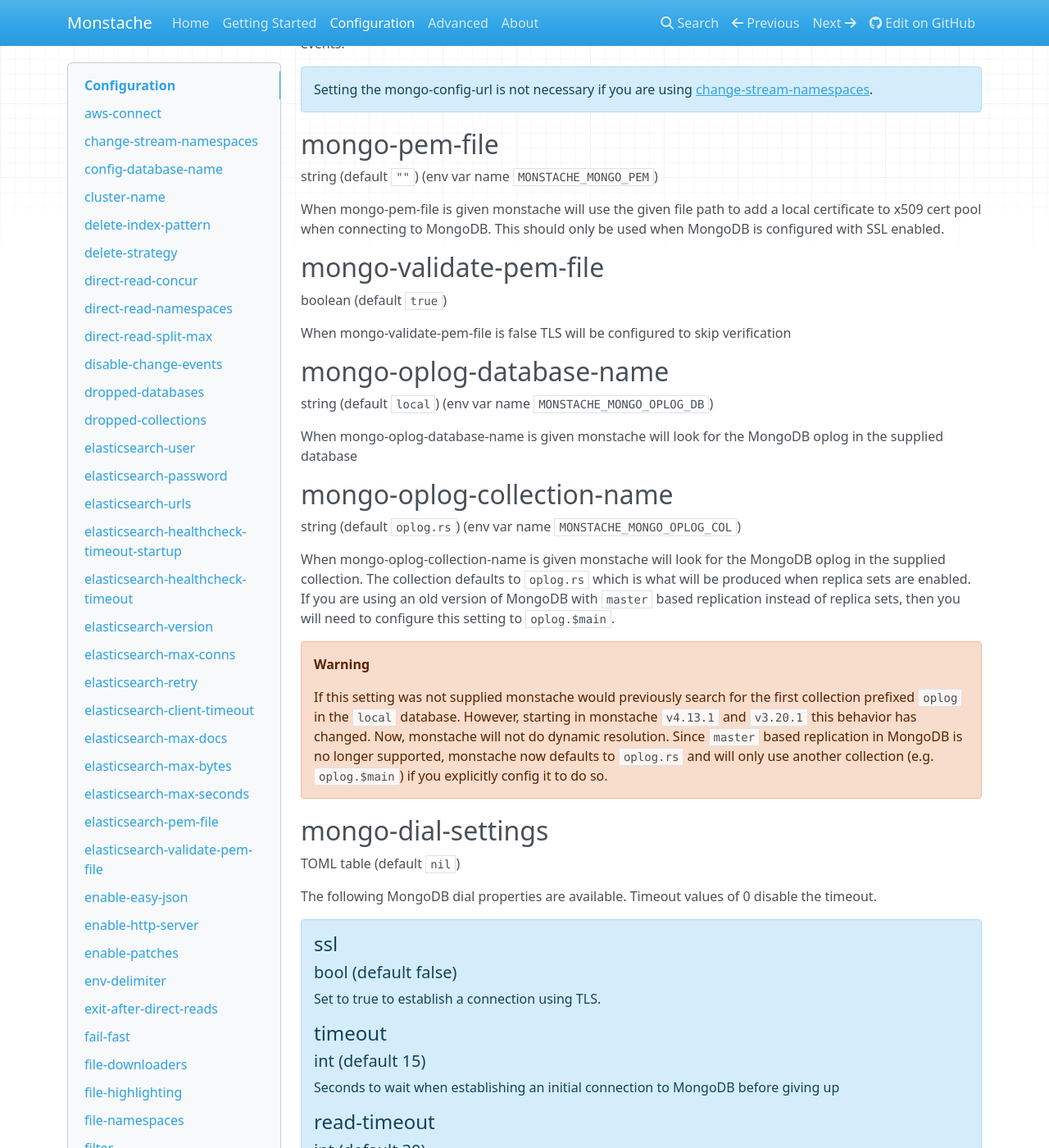
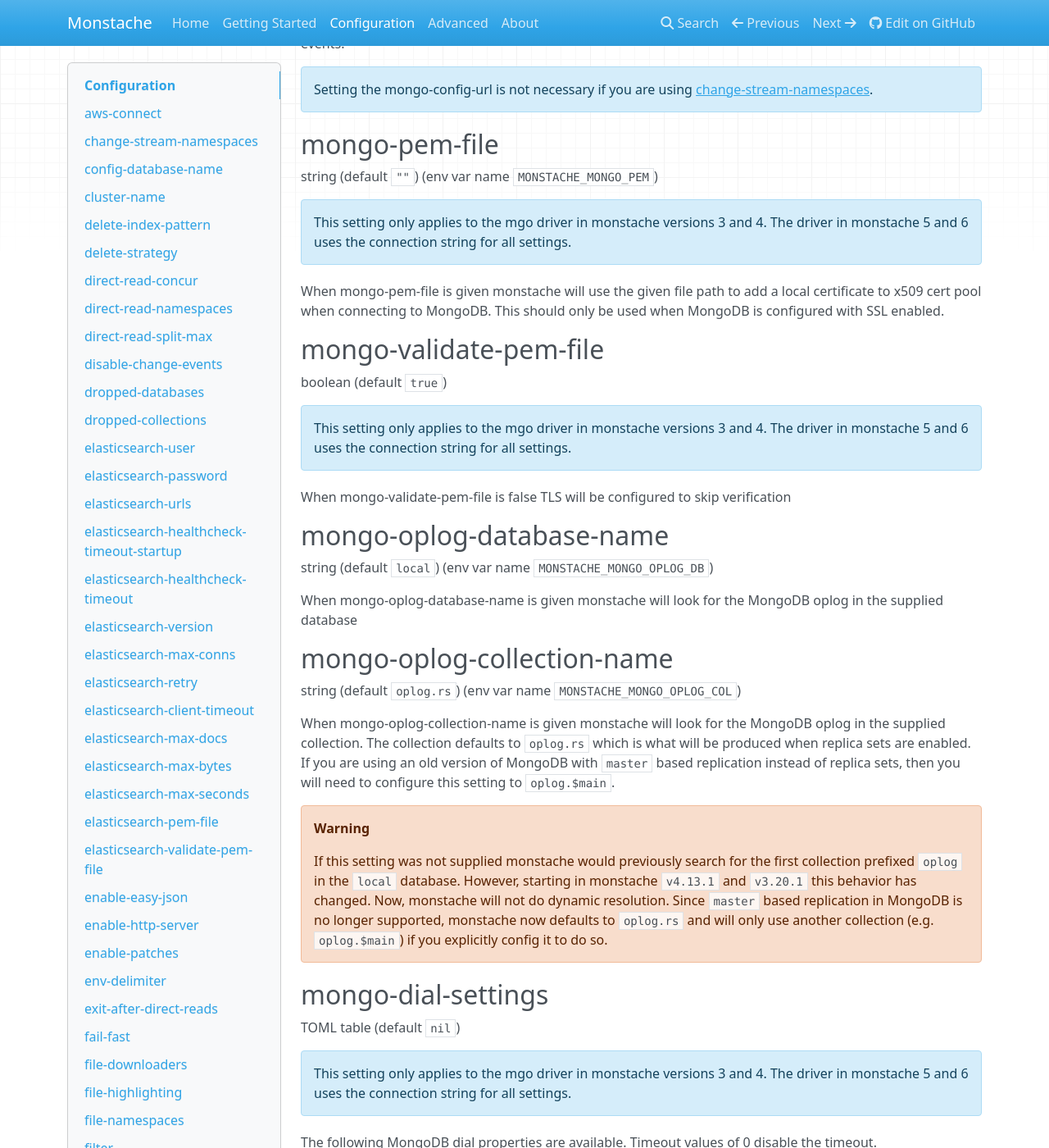
Before and after one commit to rwynn/monstache-site, an MkDocs documentation site: the page built from src/config.md, in a window 1280 px wide and 1400 px high, scrolled down 14528 px. Shown: the whole window at 82% size. Built offline with MkDocs 1.6.1, drawn with Linux system fonts in a browser that asks for light colours; nearby versions of some CDN libraries; a style sheet for code colours, icons or effects is not loaded; some of the changed text lies outside the part shown.

Commit message:
clarify mongodb settings

```diff
--- a/docs/index.html
+++ b/docs/index.html
@@ -268,5 +268,5 @@
 
 <!--
 MkDocs version : 1.0.4
-Build Date UTC : 2019-05-29 16:21:54
+Build Date UTC : 2019-05-29 16:33:29
 -->
--- a/src/config.md
+++ b/src/config.md
@@ -644,12 +644,20 @@
 
 string (default `""`) (env var name `MONSTACHE_MONGO_PEM`)
 
+!!! note ""
+    This setting only applies to the mgo driver in monstache versions 3 and 4. The driver in monstache 5 and 6
+    uses the connection string for all settings.
+
 When mongo-pem-file is given monstache will use the given file path to add a local certificate to x509 cert
 pool when connecting to MongoDB. This should only be used when MongoDB is configured with SSL enabled.
 
 ## mongo-validate-pem-file
 
 boolean (default `true`)
+
+!!! note ""
+    This setting only applies to the mgo driver in monstache versions 3 and 4. The driver in monstache 5 and 6
+    uses the connection string for all settings.
 
 When mongo-validate-pem-file is false TLS will be configured to skip verification
 
@@ -678,6 +686,10 @@
 ## mongo-dial-settings
 
 TOML table (default `nil`)
+
+!!! note ""
+    This setting only applies to the mgo driver in monstache versions 3 and 4. The driver in monstache 5 and 6
+    uses the connection string for all settings.
 
 The following MongoDB dial properties are available.  Timeout values of 0 disable the timeout.
 
@@ -715,6 +727,10 @@
 
 TOML table (default `nil`)
 
+!!! note ""
+    This setting only applies to the mgo driver in monstache versions 3 and 4. The driver in monstache 5 and 6
+    uses the connection string for all settings.
+
 The following MongoDB session properties are available. Timeout values of 0 disable the timeout.
 
 !!! note ""
@@ -735,6 +751,10 @@
 ## mongo-x509-settings
 
 TOML table (default `nil`)
+
+!!! note ""
+    This setting only applies to the mgo driver in monstache versions 3 and 4. The driver in monstache 5 and 6
+    uses the connection string for all settings.
 
 Allows one to configure x509 authentication with MongoDB. For more information see
 [x509 auth](https://docs.mongodb.com/manual/tutorial/configure-x509-client-authentication/).
```
Also changed, not shown: docs/config/index.html (+20 -0 lines), docs/search/search_index.json, 1 other file.
